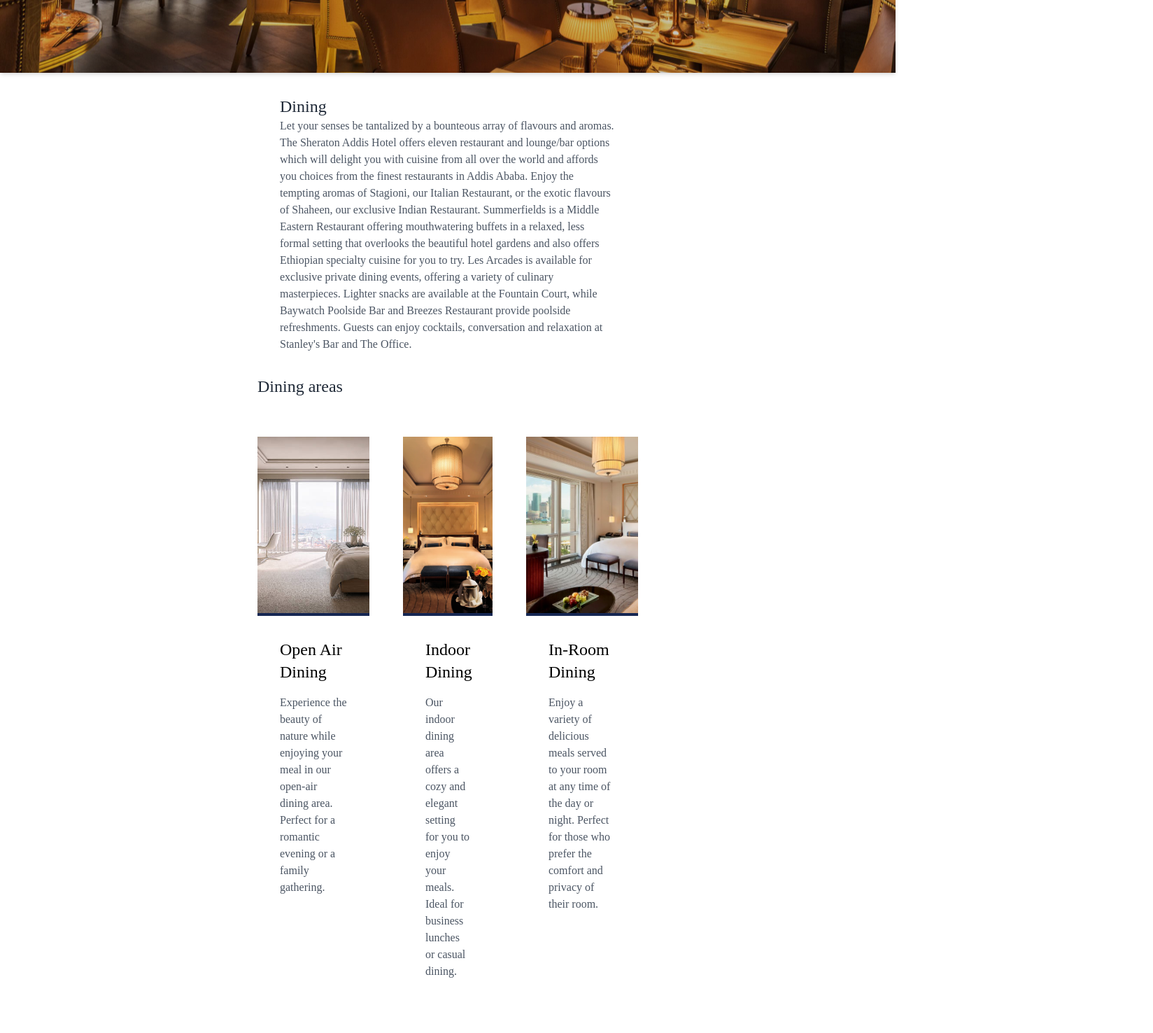
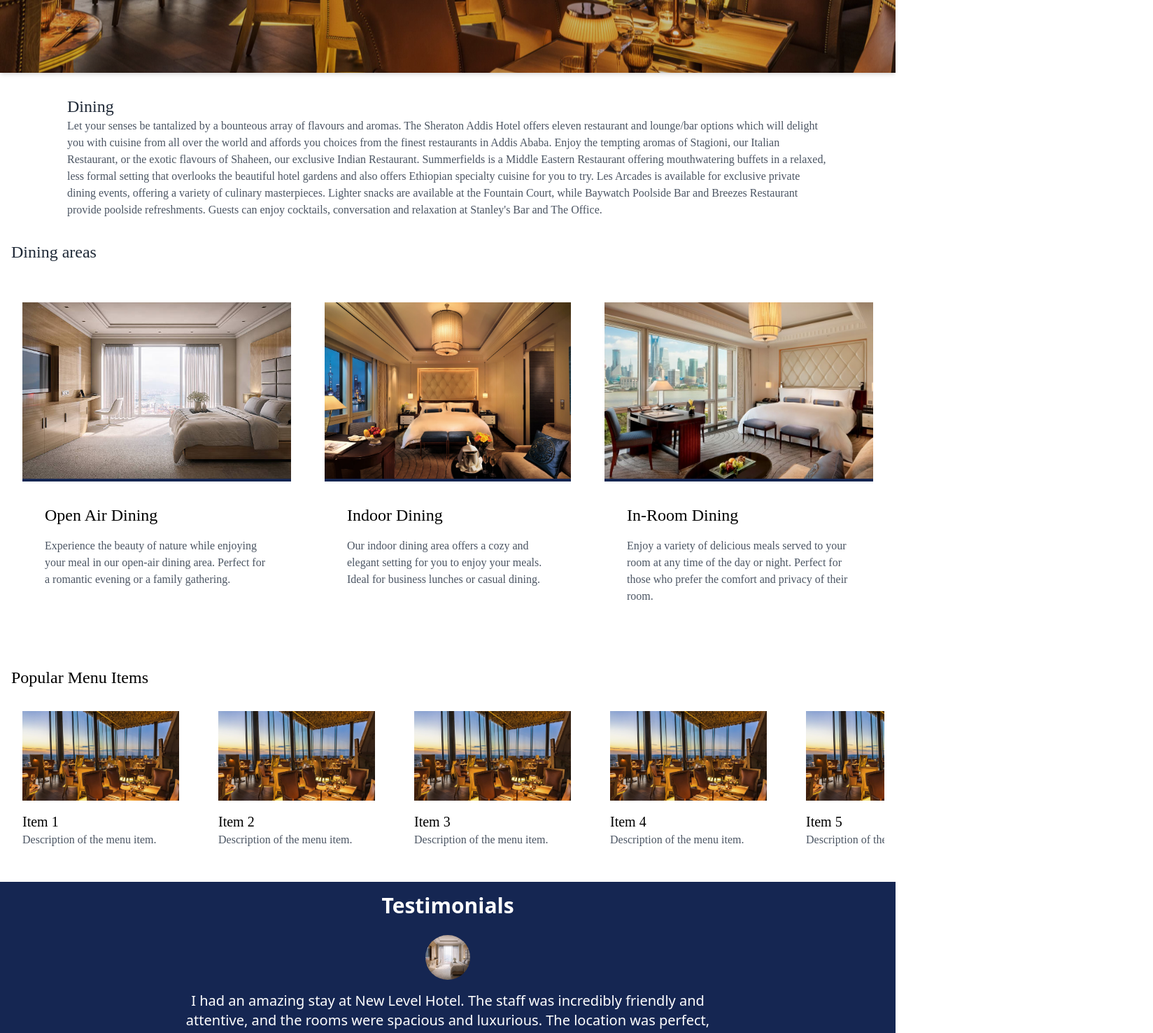
Before and after one commit to Metyme1/Caravan, a React (Create React App) app: page /restaurant in a window 1280 px wide. Shown: the part 680-2156 px from the top of the page at 70% size, 1648 px wide, since content can reach past the window. Built offline with nearby package versions, Linux system fonts and the light colour scheme; a web font is replaced by a local one.

Commit message:
resturant page edited

```diff
--- a/src/res.js
+++ b/src/res.js
@@ -9,6 +9,8 @@ import diningImage3 from './assets/r3.jpg';
 import guestImage1 from './assets/room1.jpg'; // Add guest images
 import guestImage2 from './assets/room2.jpg';
 import guestImage3 from './assets/r3.jpg';
+
+
 
 const Restaurant = () => {
   useEffect(() => {
@@ -77,8 +79,8 @@ const Restaurant = () => {
     </div>
   </div>
   <section>
-    <div className="max-w-xl mx-auto px-4">
-    <div className="max-w-7xl mx-auto px-4 sm:px-6 lg:px-8 flex items-center">
+
+    <div className="max-w-6xl mx-auto px-4 sm:px-6 lg:px-8 flex items-center">
 
           <div>
             <h2 className="text-2xl font-times text-gray-800 ">Dining</h2>
@@ -87,10 +89,11 @@ const Restaurant = () => {
           </div>
         </div>
         <div>
-  <h2 className="text-2xl font-times pt-8 pb-4 text-gray-800 mb-2">Dining areas</h2>
+
 </div>
-
-<div className="bg-white overflow-hidden mb-8 flex flex-wrap -mx-4 pt-8">
+<div className="max-w-7xl mx-auto px-4">
+<h2 className="text-2xl font-times pt-8 pb-4 text-gray-800 mb-2">Dining areas</h2>
+<div className="bg-white overflow-hidden max-w-7xl  px-4 mb-8 flex flex-wrap -mx-4 pt-8">
   <div className="w-full md:w-1/3 px-4 mb-8 transform transition-transform duration-300 hover:scale-105">
     <div className="relative">
       <img src={diningImage1} alt="Open Air Dining" className="w-full h-64 object-cover border-b-4 border-custom-blue"/>
@@ -121,8 +124,9 @@ const Restaurant = () => {
     </div>
   </div>
 </div>
+</div>
 
-
+<div className="max-w-7xl mx-auto px-4">
           {/* Popular Menu Items */}
           <div className="bg-white overflow-hidden mb-8">
   <h2 className="text-2xl font-times mb-4">Popular Menu Items</h2>
@@ -155,8 +159,9 @@ const Restaurant = () => {
     </div>
   </div>
 </div>
+</div>
 
-<div className="w-screen bg-custom-blue py-16">
+<div className="w-screen mb-10 bg-custom-blue py-4">
   <div className="container mx-auto text-center text-white px-4">
     <h2 className="text-3xl font-bold mb-6">Testimonials</h2>
     <div className="flex flex-col items-center mb-4">
@@ -181,7 +186,7 @@ const Restaurant = () => {
 
 
 
-        </div>
+
       </section>
     </div>
   );
```
